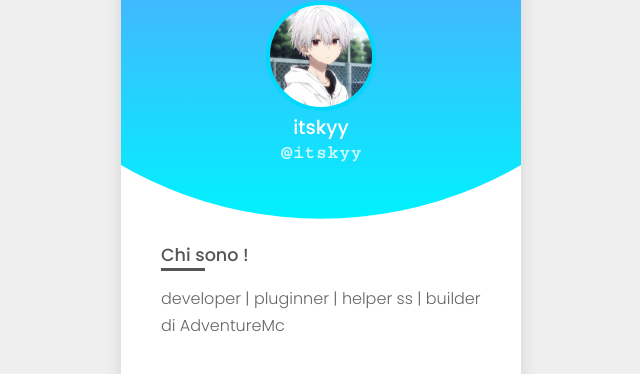
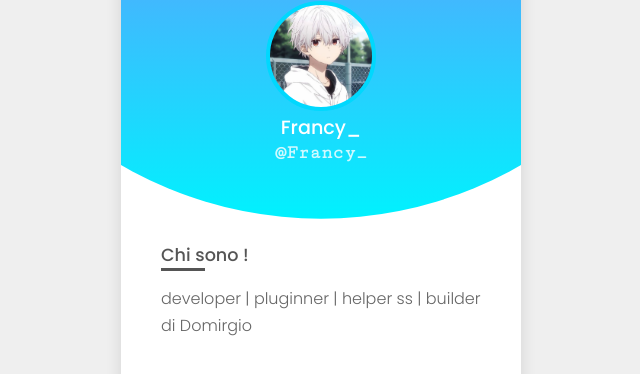
Before and after one commit to itskyy3/chi-sono, a plain HTML site: page index.html in a window 1280 px wide. Shown: the part 198-572 px from the top of the page, 319-959 px from the left. Drawn offline with Linux system fonts and the light colour scheme.

Commit message:
Update index.html

```diff
--- a/index.html
+++ b/index.html
@@ -35,8 +35,8 @@
                             <i class="fas fa-camera fa-2x"></i>
                         </div>
                     </div>
-                    <h3 class="name"> itskyy </h3>
-                    <h3 class="sub-name"> @itskyy </h3>
+                    <h3 class="name"> Francy_  </h3>
+                    <h3 class="sub-name"> @Francy_ </h3>
                 </div>
             </div>
 
@@ -44,7 +44,7 @@
                 <div class="left">
                     <div class="about-container">
                         <h3 class="title"> Chi sono ! </h3>
-                        <p class="text"> developer | pluginner | helper ss | builder di AdventureMc </p>
+                        <p class="text"> developer | pluginner | helper ss | builder di Domirgio </p>
                     </div>
                     <div class="icons-container">
 
@@ -52,7 +52,7 @@
                     </div>
                     <div class="buttons-wrap">
                         <div class="follow-wrap">
-                            <a href="https://discord.gg/NruM9PKv" target="_blank" class="follow"> discord </a>
+                            <a href="https://discord.gg/9J5H9pWW" target="_blank" class="follow"> discord </a>
                         </div>
     <script src="app.js"></script>
 </body>
```
